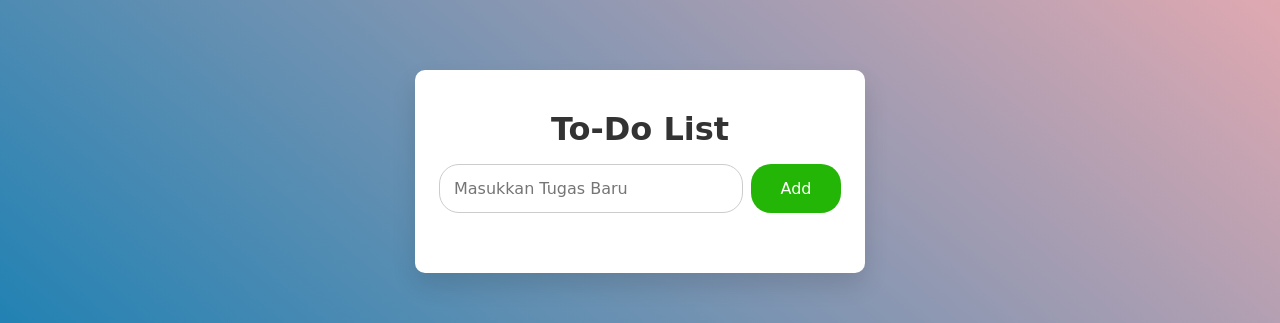
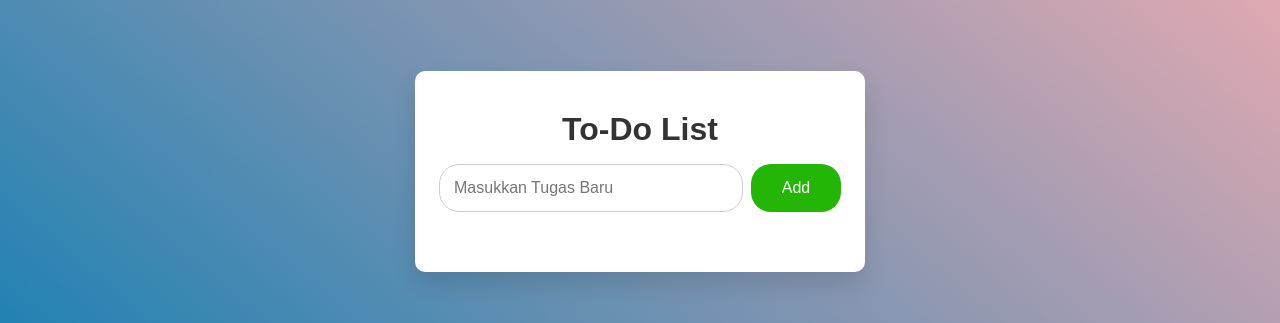
Before and after one commit to DIlluck1/Project-Upload, a plain HTML site: page ToDoList/index.html in a window 1280 px wide. Shown: the part 229-552 px from the top of the page. Drawn offline with Linux system fonts and the light colour scheme.

Commit message:
change font

```diff
--- a/ToDoList/style.css
+++ b/ToDoList/style.css
@@ -1,7 +1,7 @@
 * {
     margin: 0;
     padding: 0;
-    font-family: cursive;
+    font-family: fredoka one, sans-serif;
     box-sizing: border-box;
 }
 
```
